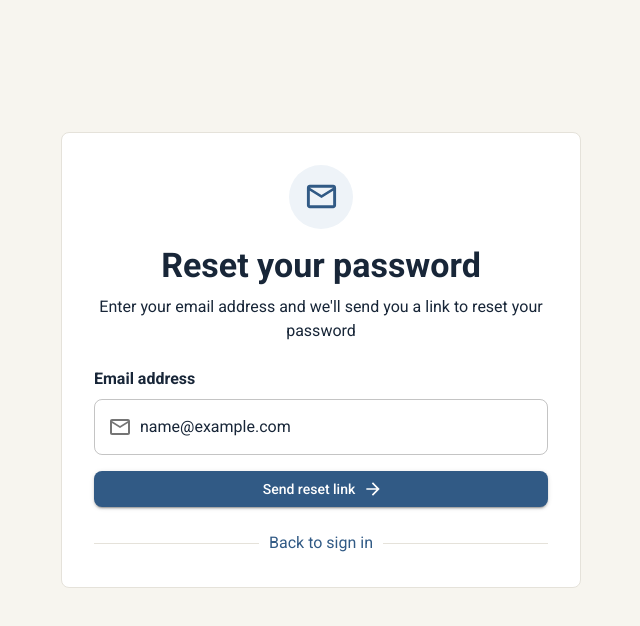
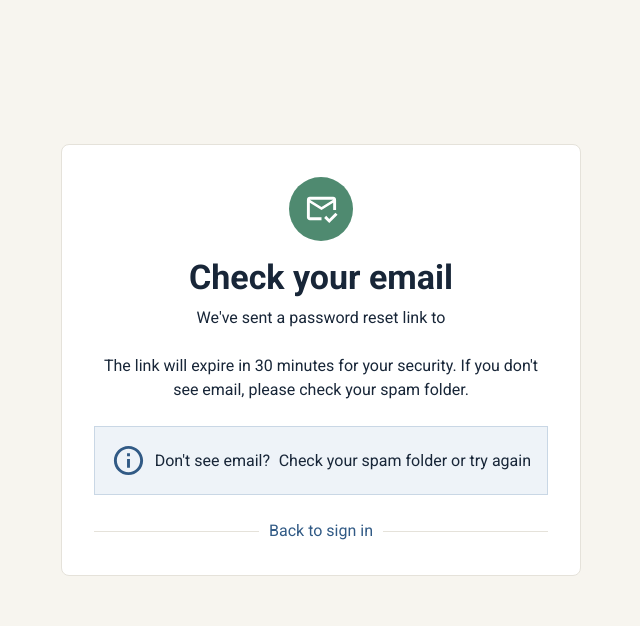
Before and after one commit to ahmedelkhalifa/Sprintory_Frontend, a React (Vite) app: page /reset in a window 1280 px wide. Both pictures are taken after typing "name@example.com" into the empty fields and a click on the button "Send reset link". Shown: the top 626 px of the page, without its empty margins (319-959 px from the left). Built offline with nearby package versions, Linux system fonts and the light colour scheme; no server answers.

Commit message:
created sceleton for send state

```diff
--- a/src/pages/auth/ResetPage.jsx
+++ b/src/pages/auth/ResetPage.jsx
@@ -1,9 +1,71 @@
 import { Box, Card, Typography, TextField, Button, InputAdornment, Divider, Link} from "@mui/material";
-import {MailOutlined,  ArrowForward} from "@mui/icons-material";
+import {
+    MailOutlined,
+    ArrowForward,
+    MarkEmailRead,
+    MarkEmailReadOutlined,
+    InfoOutlined,
+    InfoOutlineRounded, InfoOutlineTwoTone, InfoRounded, InfoOutlineSharp
+} from "@mui/icons-material";
 import {Link as RouterLink} from "react-router-dom";
 import { useState } from "react";
 function ResetPage(){
     const [sent, setSent] =useState(false);
+    if (sent) {
+        return (
+            <Box sx={{
+                alignItems: "center",
+                bgcolor: "background.default",
+                display: "flex",
+                justifyContent: "center",
+                minHeight: "100vh",
+                pb: 10,
+            }}>
+                <Card sx={{
+                    width: "100%",
+                    maxWidth: 520,
+                    p: 4,
+                    textAlign: "center",
+                }}>
+                <Box sx={{width: 64, height: 64, borderRadius: "50%", bgcolor: "success.main", display: "flex", alignItems: "center", justifyContent: "center", mx: "auto", mb: 2,}}>
+            <MarkEmailReadOutlined color="primary" fontSize="large" sx={{color: "white"}} />
+        </Box>
+                    <Typography variant="h4" sx={{fontWeight: 700}}>
+                        Check your email
+                    </Typography>
+                    <Typography color="text.secondary" sx={{mt: 1,mb: 3,}}>
+                        We've sent a password reset link to
+                    </Typography>
+
+                    <Typography color="text.secondary" sx={{mt: 1,mb: 3,}}>
+                        The link will expire in 30 minutes for your security.
+                        If you don't see email, please check your spam folder.
+                    </Typography>
+                    <Box sx={{
+                        alignItems: "center",
+                        bgcolor: "ai.background",
+                        display: "flex",
+                        justifyContent: "space-between",
+                        border: 1,
+                        borderColor: "ai.border",
+                        p: 2,}}>
+                            <InfoOutlined color="primary" fontSize="large" />
+                    <Typography>
+                        Don't see email?
+                    </Typography>
+                    <Typography>
+                        Check your spam folder or try again
+                    </Typography>
+                    </Box>
+                    <Divider sx={{mt: 3}}>
+                        <Link component={RouterLink} to ="/login" underline="none">
+                            Back to sign in
+                        </Link>
+                    </Divider>
+                </Card>
+            </Box>)
+
+    }
     return(
         <Box sx={{
             alignItems: "center",
```
